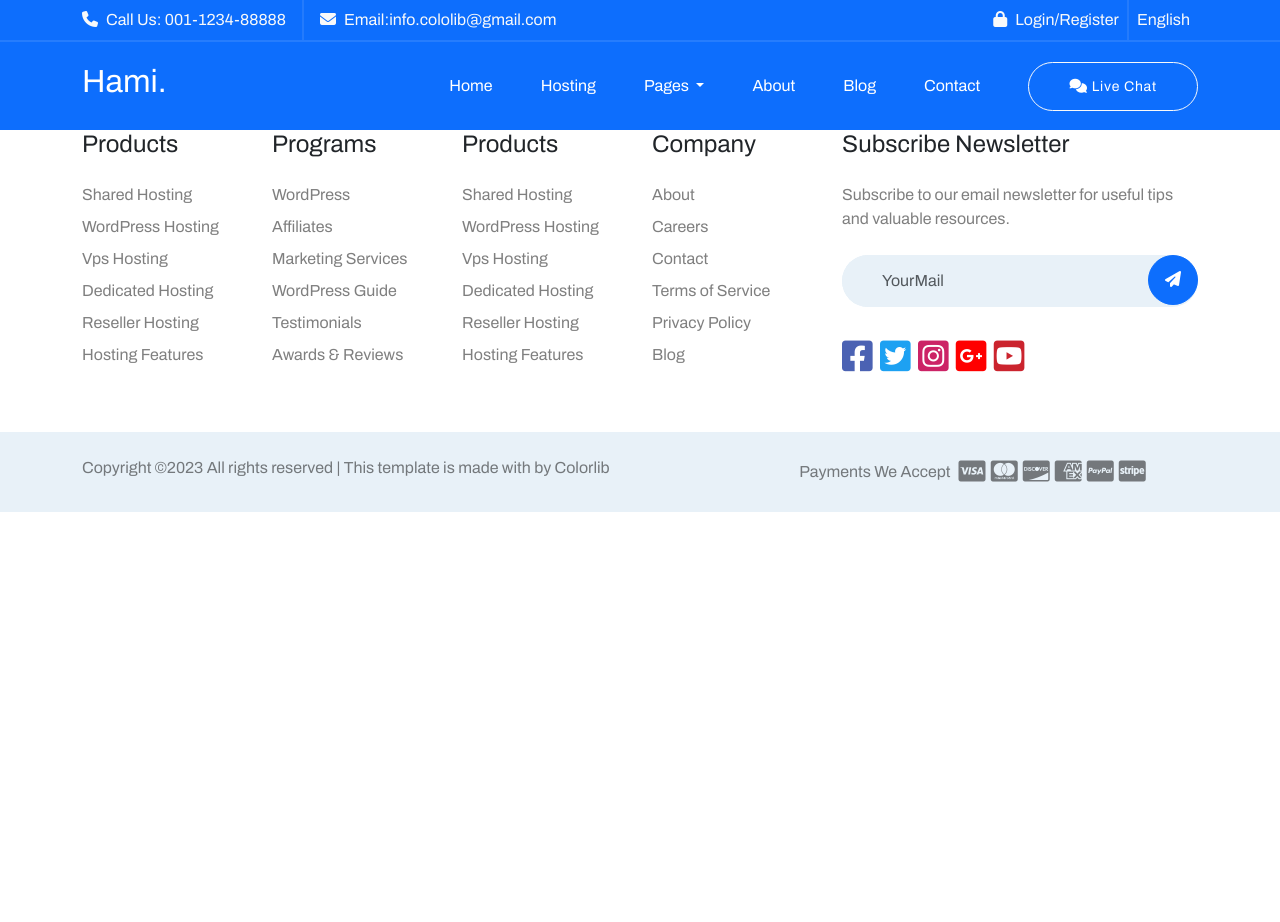
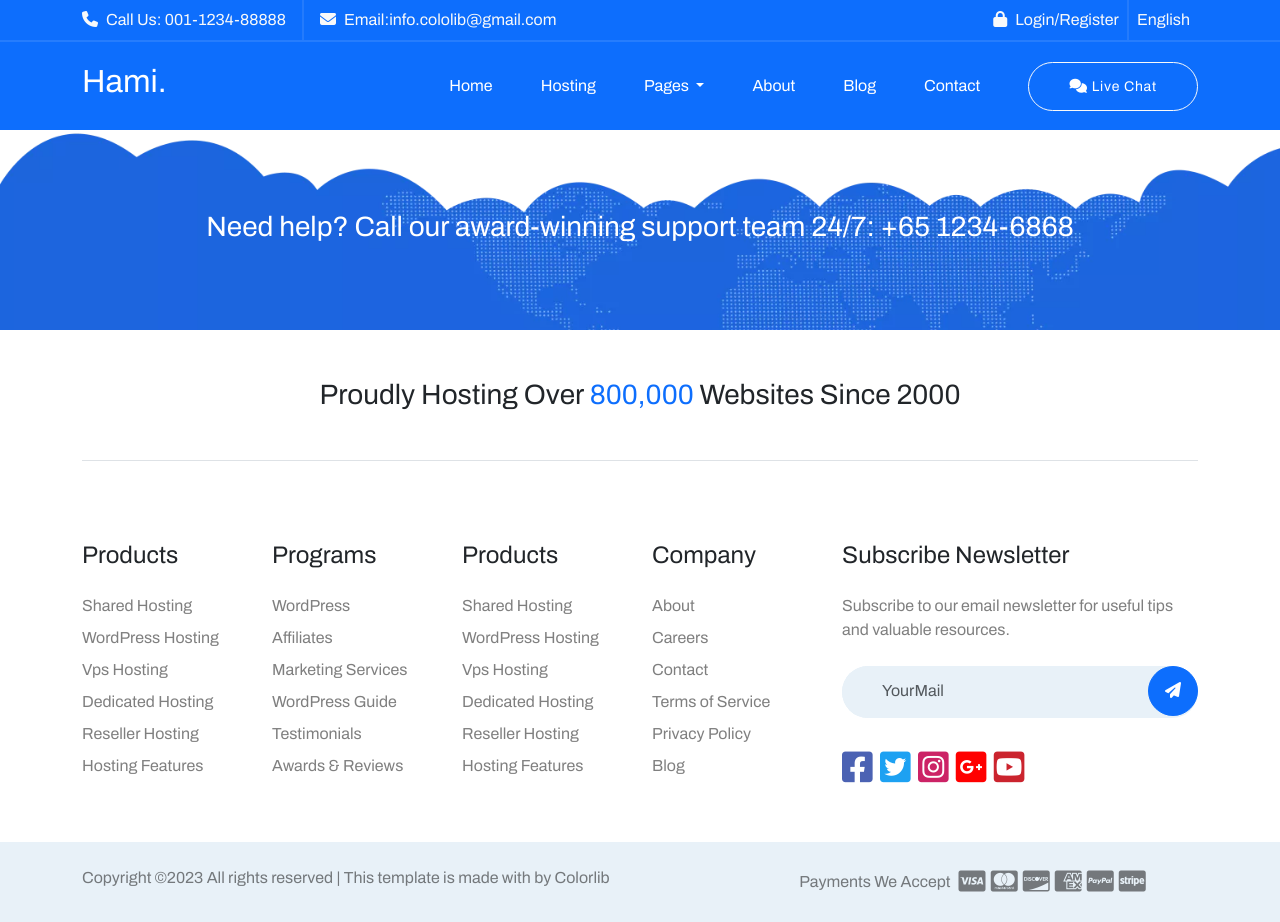
Before and after one commit to bhattrohit3439/Hami, a plain HTML site: page index.html in a window 1280 px wide. Before the commit the page ends 800 px from the top, so only its background shows below. Drawn offline with nearby package versions, Linux system fonts and the light colour scheme.

Commit message:
img folder added and style modified

```diff
--- a/index.html
+++ b/index.html
@@ -84,6 +84,25 @@
 				</div>
 			</div>
 		</header>
+
+		<!-- main-body -->
+		<section>
+			<div
+				class="container-fluid d-flex align-items-center justify-content-center"
+				style="background-image: url(/Hami/img/support-pattern.png); height: 200px; background-size: cover"
+			>
+				<div class="row">
+					<div class="col-12">
+						<h3 class="text-white">Need help? Call our award-winning support team 24/7: +65 1234-6868</h3>
+					</div>
+				</div>
+			</div>
+			<div class="container">
+				<h3 class="text-center border-bottom py-5">
+					Proudly Hosting Over <span class="text-primary">800,000</span> Websites Since 2000
+				</h3>
+			</div>
+		</section>
 
 		<!-- footer -->
 		<footer>
--- a/style.css
+++ b/style.css
@@ -27,6 +27,10 @@ body {
 .headerBtn:hover {
 	background-color: white;
 	color: #1cbd9d;
+}
+
+footer {
+	margin-top: 80px;
 }
 
 .footerLinks > li > a:hover {
```
Also changed, not shown: img/support-pattern.png (added).
